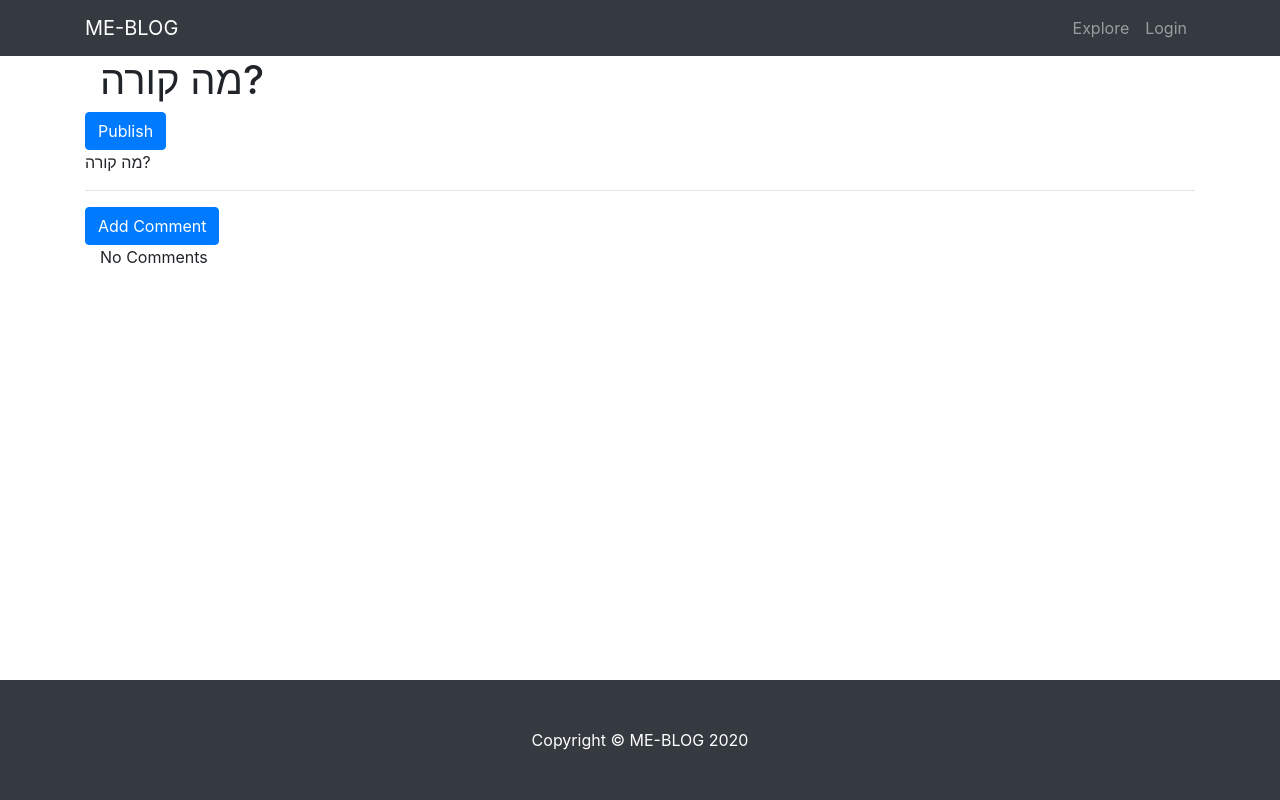
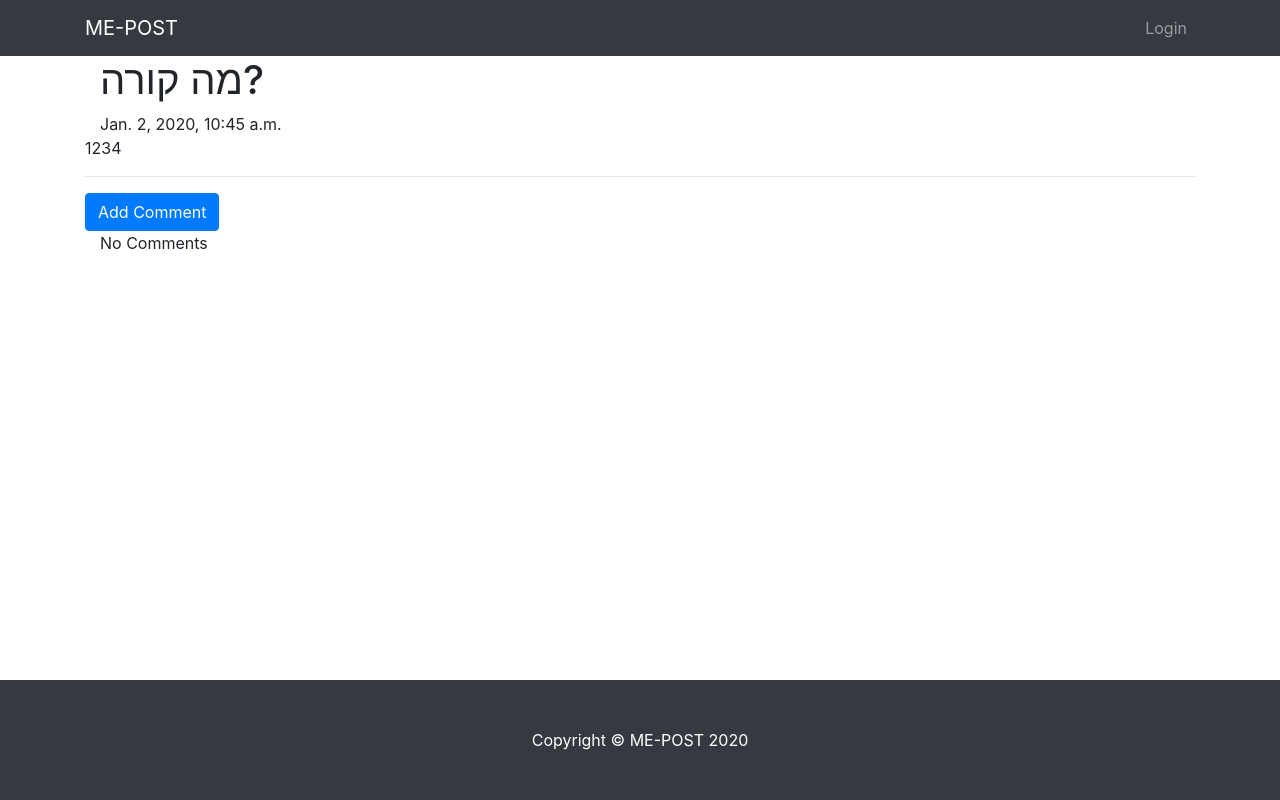
Before and after one commit to amitlus/MeBlogV2, a Django app: template me_blog/templates/TheApp/post_detail.html in a window 1280 px wide. Run offline with Django 3.2, Linux system fonts and the light colour scheme; the template is opened without the code that fills it: values that come from a table or form of the project are taken from there, others are empty; data comes from the database, SQL or seed files in the repository; both versions use the stored data as it was after the commit; parts of the project's set-up code (start-up, migrations or seed data) failed here and were passed over; some libraries are stand-ins or nearby versions.

Commit message:
'MePostBeta'

```diff
--- a/me_blog/TheApp/models.py
+++ b/me_blog/TheApp/models.py
@@ -22,16 +22,8 @@ class Post(models.Model):
     title = models.CharField(max_length=200)
     text = models.TextField()
     create_date = models.DateTimeField(default=timezone.now)
-    published_date = models.DateTimeField(blank=True, null=True) #יכול להיות בלנק אם עוד לא פרסמתי ויכול להיות נול אם אני לא רוצה לציין תאריך פרסום
 
-    def publish(self):
-        self.published_date = timezone.now()
-        self.save()
-# נשתמש בפונקציה בעתיד כדי לתת ערך לתאריך הפרסום בעת פרסום הפוסט כשנלחץ על כפתור
 
-    def approve_comments(self):
-        return self.comments.filter(approved_comment=True)
-        #בעתיד תהיה רשימת תגובות, ואם התגובה תהיה מאושרת ושווה לTrue אז נאשר אותה
 
     def get_absolute_url(self):
         return reverse("TheApp:post_detail", kwargs={'pk':self.pk})
--- a/me_blog/TheApp/urls.py
+++ b/me_blog/TheApp/urls.py
@@ -14,7 +14,6 @@ urlpatterns = [
     path('post/<int:pk>/remove/', views.PostDeleteView.as_view(), name='post_remove'),
     path('post/<int:pk>/comment/', views.add_comment_to_post, name='add_comment_to_post'),
     path('comment/<int:pk>/remove', views.comment_remove, name='comment_remove'),
-    path('post/<int:pk>/publish', views.post_publish, name='post_publish'),
     path('<str:user.username>/', views.PostListView.as_view(), name='post_list')
 
 
--- a/me_blog/templates/TheApp/base.html
+++ b/me_blog/templates/TheApp/base.html
@@ -28,16 +28,14 @@
     <div class="fixed-top">
     <nav class="navbar fixed-top navbar-expand-lg navbar-dark bg-dark fixed-top">
       <div class="container">
-        <a class="navbar-brand" href="{% url 'TheApp:index' %}">ME-BLOG</a>
+        <a class="navbar-brand" href="{% url 'TheApp:index' %}">ME-POST</a>
         <button class="navbar-toggler navbar-toggler-right" type="button" data-toggle="collapse" data-target="#navbarResponsive" aria-controls="navbarResponsive" aria-expanded="false" aria-label="Toggle navigation">
           <span class="navbar-toggler-icon"></span>
         </button>
         <div class="collapse navbar-collapse" id="navbarResponsive">
           <ul class="navbar-nav ml-auto">
 
-            <li class="nav-item">
-              <a class="nav-link" href="#">Explore</a>
-            </li>
+
             {% if user.is_authenticated %}
                       <li><a class= 'nav-link' href="{% url 'logout' %}">Logout</a></li>
                       <li><a class="nav-link" href="{% url 'TheApp:post_list' %}">{{ user.username }}</a></li>
@@ -57,7 +55,7 @@
     <div class="fixed-bottom" id="bottom">
     <footer class="py-5 bg-dark">
       <div class="container">
-        <p class="m-0 text-center text-white">Copyright &copy; ME-BLOG 2020</p>
+        <p class="m-0 text-center text-white">Copyright &copy; ME-POST 2020</p>
       </div>
       <!-- /.container -->
     </footer>
--- a/me_blog/templates/TheApp/index.html
+++ b/me_blog/templates/TheApp/index.html
@@ -50,7 +50,7 @@
 <!-- Page Content -->
 <div class="container">
 
-  <h1 class="my-4">בלוגים מובילים:</h1>
+  <h1 class="my-4">Top Posts</h1>
 
   <!-- Marketing Icons Section -->
   <div class="row">
--- a/me_blog/templates/TheApp/post_detail.html
+++ b/me_blog/templates/TheApp/post_detail.html
@@ -3,15 +3,12 @@
 {% block body_block %}
 
 <h1 class="container">{{post.title}}</h1>
-{% if post.published_date %}
 <div class="container">
-  {{ post.published_date }}
+  {{ post.create_date }}
 </div>
-{% else %}
-<a class = "btn btn-primary" href="{% url 'TheApp:post_publish' pk=post.pk %}">Publish</a>
-{% endif %}
 
-<p class='postcontent'>{{ post.title}}</p>
+
+<p class='postcontent'>{{ post.text }}</p>
 
 {% if user.is_authenticated %}
   <a class='btn btn-primary' href="{% url 'TheApp:post_edit' pk=post.pk %}">EDIT</a>
```
Also changed, not shown: me_blog/TheApp/views.py (+1 -9 lines), me_blog/templates/TheApp/explore.html (deleted, +0 -11 lines), me_blog/templates/TheApp/post_list.html (+8 -6 lines), me_blog/db.sqlite3.
